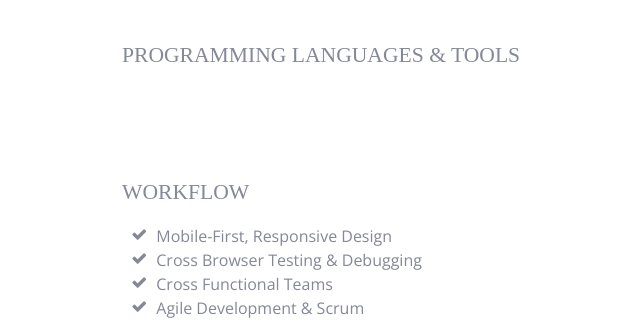
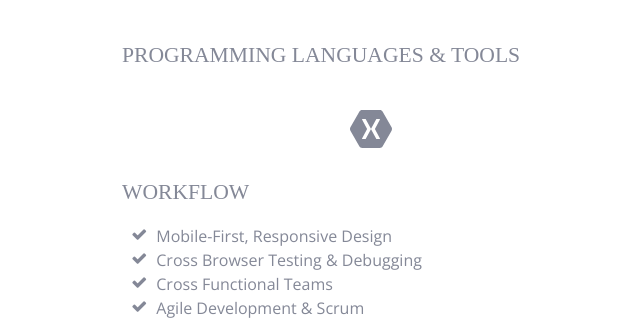
Before and after one commit to stephannielsen/snielsen.de, a PHP site: page / in a window 1280 px wide. Shown: the part 3612-3934 px from the top of the page, without its empty margins (198-838 px from the left). Run offline with PHP 8.4, Linux system fonts and the light colour scheme; style sheets or scripts are compiled from the project's sources; some libraries are stand-ins or nearby versions; some web fonts are replaced.

Commit message:
Added xamarin svg icon.

```diff
--- a/gulpfile.js
+++ b/gulpfile.js
@@ -41,7 +41,8 @@ gulp.task("vendor", function() {
         "!./node_modules/devicon/*.md",
         "!./node_modules/devicon/gulpfile.js",
         "!./node_modules/devicon/LICENSE",
-        "!./node_modules/devicon/*.html"
+        "!./node_modules/devicon/*.html",
+        "!./node_modules/devicon/icons/**/*.eps"
       ])
       .pipe(gulp.dest("./vendor/devicon"));
 
--- a/index.html
+++ b/index.html
@@ -126,10 +126,12 @@
               implementing processess and DevOps tools to improve the daily work for all developers.
               <ul>
                 <li>REST API Design &amp; Implementation (Asp.Net WebAPI, Swagger, OAuth2)</li>
-                <li><a href="https://play.google.com/store/apps/details?id=com.humotion.smartracksathlete">SmarTracks Athlete</a> - Android app (Xamarin.Android)</li>
+                <li>
+                  <a href="https://play.google.com/store/apps/details?id=com.humotion.smartracksathlete">SmarTracks Athlete</a> - Android app (Xamarin.Android)</li>
                 <li>Motion analysis library (ReactiveX, C#)</li>
                 <li>Transition from SVN to Git as version control system and introducing continuous integration (GitLab)</li>
-                <li>Introduction of agile methodologies (Scrum, Kanban, Redmine) with respect to medical software regulations (IEC 62304)</li>
+                <li>Introduction of agile methodologies (Scrum, Kanban, Redmine) with respect to medical software regulations
+                  (IEC 62304)</li>
                 <li>Participation in large research projects</li>
               </ul>
             </p>
@@ -148,8 +150,9 @@
             </div>
             <p>Involvment in various areas within the research and development department during different stages of product
               development, such as testing the sensor hardware, design of a distributed processing system of large data sets,
-              maintainance and development of multiple backend applications (C#, CLIs), solving motion analysis problems and front end development with Windows
-              Forms, Xamarin.Android and Asp.Net (MVC), as well as directly providing support to customers.
+              maintainance and development of multiple backend applications (C#, CLIs), solving motion analysis problems
+              and front end development with Windows Forms, Xamarin.Android and Asp.Net (MVC), as well as directly providing
+              support to customers.
             </p>
           </div>
           <div class="resume-date text-md-right">
@@ -250,7 +253,8 @@
         <div class="resume-item d-flex flex-column flex-md-row mb-5">
           <div class="resume-content mr-auto">
             <p>
-              I am a passionate learner, always trying to use the best tool to solve the problem at hand. I touched a lot of different tools and
+              I am a passionate learner, always trying to use the best tool to solve the problem at hand. I touched a lot of different
+              tools and
             </p>
           </div>
         </div>
@@ -289,6 +293,17 @@
           </li>
           <li class="list-inline-item">
             <i class="devicons devicons-npm"></i>
+          </li>
+          <li class="list-inline-item">
+            <svg class="devicon-xamarin-plain" xmlns="http://www.w3.org/2000/svg" xmlns:xlink="http://www.w3.org/1999/xlink" viewBox="0 0 48 48" version="1.1">
+              <g id="surface1">
+                <path d="M 32.875 5 L 15.125 5 C 13.988281 5 12.871094 5.652344 12.308594 6.648438 L 3.421875 22.339844 C 2.859375 23.351563 2.859375 24.648438 3.421875 25.660156 L 12.308594 41.351563 C 12.871094 42.351563 13.988281 43 15.125 43 L 32.875 43 C 34.011719 43 35.128906 42.347656 35.691406 41.351563 L 44.578125 25.660156 C 45.140625 24.648438 45.140625 23.351563 44.578125 22.339844 L 35.691406 6.648438 C 35.128906 5.652344 34.011719 5 32.875 5 Z "
+                />
+                <path style=" fill:#FFFFFF;" d="M 32.613281 34 L 29.5625 34 C 29.417969 34 29.277344 33.910156 29.210938 33.78125 L 24.046875 24.199219 C 24.019531 24.148438 24.011719 24.089844 24 24.039063 C 23.988281 24.089844 23.980469 24.148438 23.953125 24.199219 L 18.773438 33.78125 C 18.714844 33.910156 18.582031 33.988281 18.4375 34 L 15.386719 34 C 15.113281 34 14.902344 33.632813 15.046875 33.378906 L 20.09375 24 L 15.046875 14.601563 C 14.921875 14.375 15.074219 14.050781 15.3125 14 L 18.4375 14 C 18.570313 14 18.703125 14.089844 18.773438 14.207031 L 23.953125 23.792969 C 23.980469 23.84375 23.988281 23.890625 24 23.949219 C 24.011719 23.890625 24.019531 23.84375 24.046875 23.792969 L 29.210938 14.207031 C 29.285156 14.078125 29.417969 14 29.5625 14 L 32.613281 14 C 32.878906 14 33.078125 14.355469 32.953125 14.601563 L 27.90625 24 L 32.953125 33.378906 C 33.097656 33.632813 32.886719 34 32.613281 34 Z "
+                />
+              </g>
+            </svg>
+
           </li>
         </ul>
 
--- a/scss/resume.scss
+++ b/scss/resume.scss
@@ -7,3 +7,13 @@
 @import "resume-item.scss";
 @import "bootstrap-overrides.scss";
 // Components
+.devicon-xamarin-plain {
+    max-width: 2em;
+    width: 48px;
+    height: 48px;
+  }
+
+  /* if you want to change the original color */
+  .devicon-xamarin-plain path {
+    fill: #848897;
+  }
```
Also changed, not shown: css/resume.css (+11 -0 lines), img/xamarin.svg (added).
